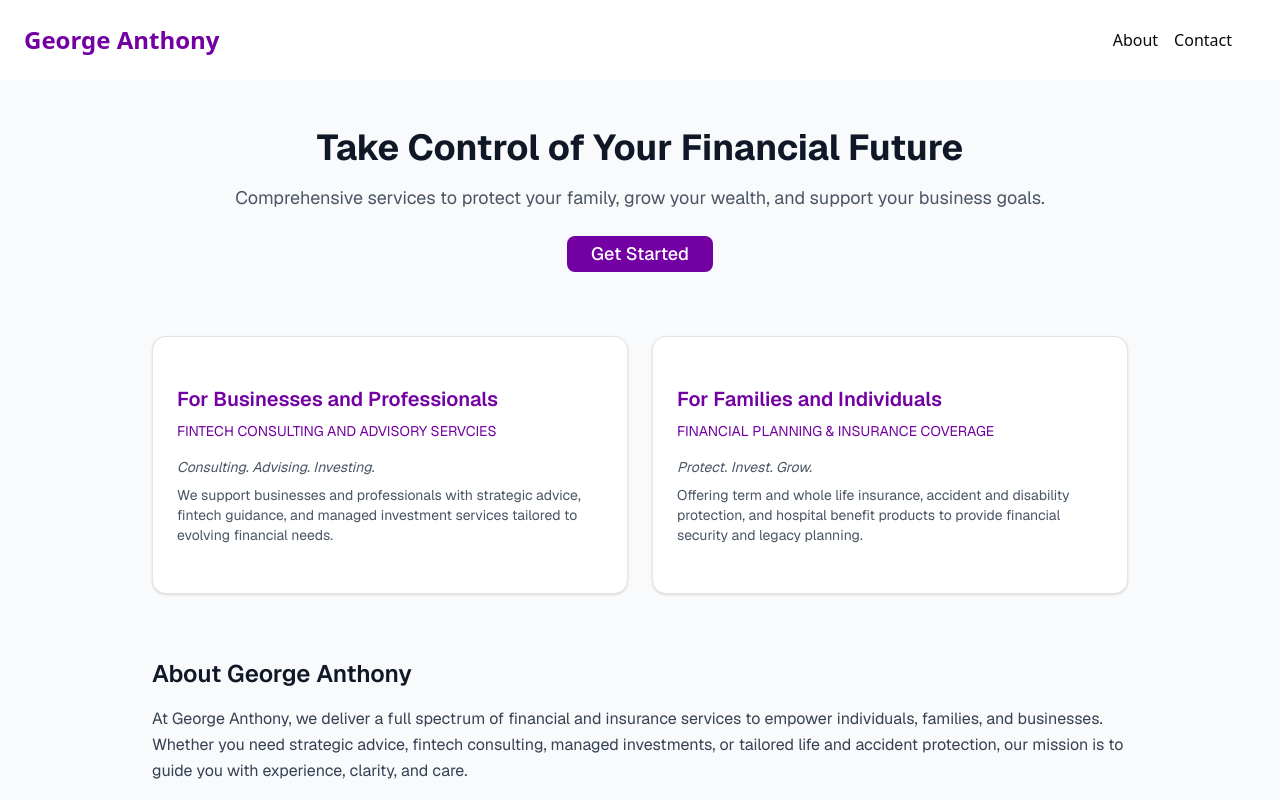
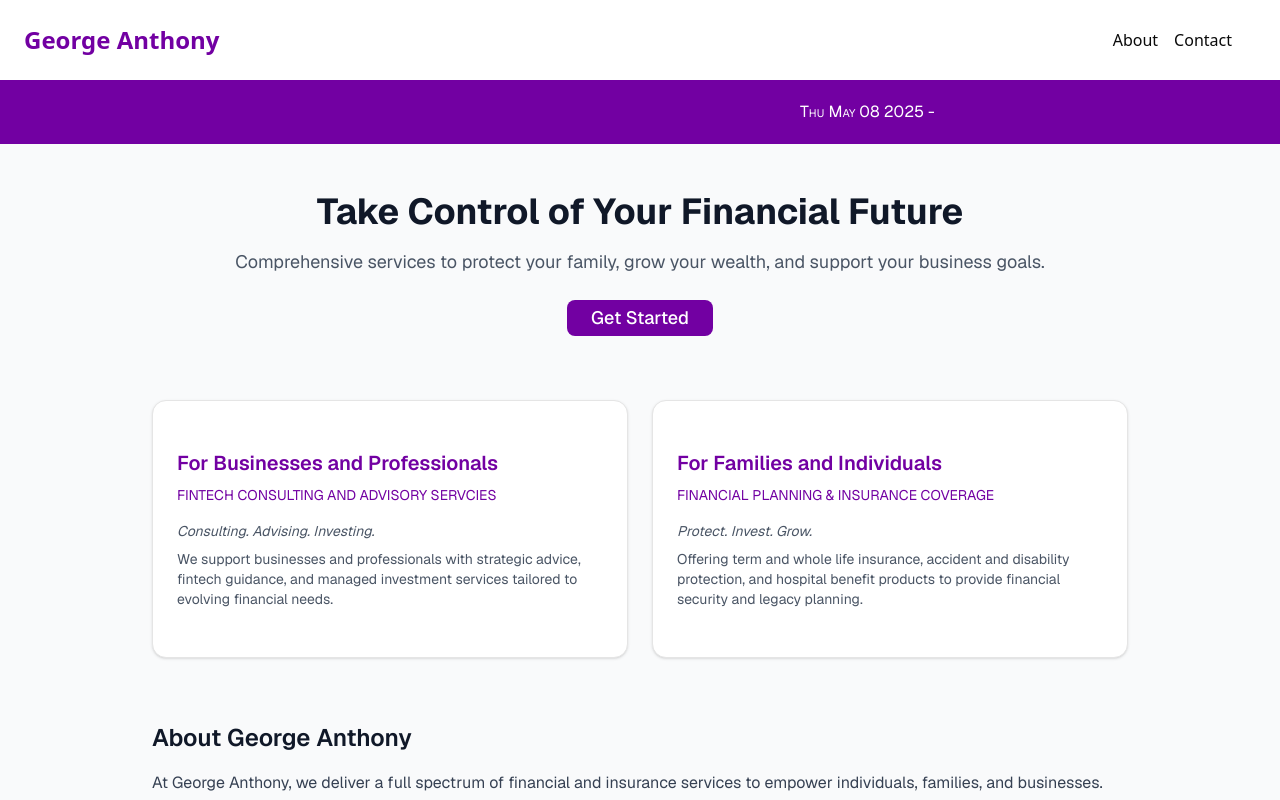
Before and after one commit to XiroEx/georgeanthony.net, a Next.js app in the folder webapp/: page / in a window 1280 px wide. Shown: the top 800 px of the page. Built offline with nearby package versions, Linux system fonts and the light colour scheme; no server answers; the database is empty.

Commit message:
homepage news ticker, server side fetching, first api route

```diff
--- a/webapp/package.json
+++ b/webapp/package.json
@@ -14,11 +14,13 @@
     "@radix-ui/react-slot": "^1.2.2",
     "class-variance-authority": "^0.7.1",
     "clsx": "^2.1.1",
+    "firebase": "^11.7.1",
     "firebase-functions": "^6.3.2",
     "lucide-react": "^0.508.0",
     "next": "15.3.2",
     "react": "^19.0.0",
     "react-dom": "^19.0.0",
+    "react-firebase-hooks": "^5.1.1",
     "tailwind-merge": "^3.2.0"
   },
   "devDependencies": {
--- /dev/null
+++ b/webapp/public/firebaseconfig.js
@@ -0,0 +1,8 @@
+export default {
+    apiKey: "AIzaSyAnl336nVk_9DIuvSe61tJp8KL6MP3oAbI",
+    authDomain: "georgeanthonycrm.firebaseapp.com",
+    projectId: "georgeanthonycrm",
+    storageBucket: "georgeanthonycrm.appspot.com",
+    messagingSenderId: "481589238305",
+    appId: "1:481589238305:web:f0abe53002bb3f6b572160"
+  }
--- /dev/null
+++ b/webapp/src/app/api/news/route.ts
@@ -0,0 +1,34 @@
+// filepath: /workspaces/georgeanthony.net/webapp/src/pages/api/news-summary.ts
+import { initializeApp } from "firebase/app";
+import { collection, doc, getDoc, getFirestore } from "firebase/firestore";
+import { NextResponse } from "next/server";
+import firebaseconfig from "../../../../public/firebaseconfig";
+
+export async function GET() {
+  const today = new Date().toDateString();
+  let newsSummary = "";
+  console.log("Fetching news summary for:", today);
+
+  try {
+    initializeApp(firebaseconfig);
+    const db = getFirestore();
+
+    const docRef = doc(collection(db, "news"), today);
+    const docSnap = await getDoc(docRef);
+
+    if (docSnap.exists()) {
+      const data = docSnap.data();
+      const latestHour = Object.keys(data)
+        .map(Number)
+        .filter((hour) => hour >= 0 && hour <= 23)
+        .sort((a, b) => b - a)[0];
+
+      newsSummary = latestHour !== undefined ? data[latestHour] : "";
+    }
+  } catch (error) {
+    console.error("Error fetching news summary:", error);
+    return NextResponse.json({ error: "Failed to fetch news summary" });
+  }
+
+  return NextResponse.json({ newsSummary });
+}
--- a/webapp/src/app/layout.tsx
+++ b/webapp/src/app/layout.tsx
@@ -2,8 +2,8 @@
 import Header from "@/components/header";
 import type { Metadata } from "next";
 import { Geist, Geist_Mono } from "next/font/google";
+import { Suspense } from "react";
 import "./globals.css";
-import { Suspense } from "react";
 
 const geistSans = Geist({
   variable: "--font-geist-sans",
--- a/webapp/src/app/page.tsx
+++ b/webapp/src/app/page.tsx
@@ -1,7 +1,6 @@
-'use client' //not forever
-
 import RotatingImage from "@/components/rotating_image";
 import ServiceDialogue from "@/components/service_dialogue";
+import TickerTape from "@/components/ticker_tape";
 import { Button } from "@/components/ui/button";
 import { DialogClose } from "@/components/ui/dialog";
 import { Input } from "@/components/ui/input";
@@ -23,9 +22,26 @@ import Link from "next/link";
     'https://assets.everspringpartners.com/dims4/default/a947561/2147483647/strip/true/crop/1518x612+0+0/resize/800x323!/format/jpg/quality/90/?url=http%3A%2F%2Feverspring-brightspot.s3.us-east-1.amazonaws.com%2F1d%2F30%2F93e3c8c4433dab3f70e89babe519%2Fmsfa-what-is-fintech.jpg'
   ]
 
-export default function FinancialServicesSite() {
+async function fetchNewsSummary() {
+  const baseUrl = "http://localhost:3000"; // Fallback to localhost for development
+
+  try {
+    const res = await fetch(`${baseUrl}/api/news`);
+    console.log(res);
+    const data = await res.json();
+    return data.newsSummary || "";
+  } catch (error) {
+    console.error("Error fetching news summary:", error);
+    return "Unable to fetch news summary.";
+  }
+}
+
+export default async function FinancialServicesSite() {
+  const newsSummary = await fetchNewsSummary();
+
   return (
     <div className=" bg-gray-50 text-gray-900 font-sans">
+      <TickerTape text={(new Date()).toDateString() + " - " + newsSummary} />
 
       <main className="px-6 py-12 max-w-5xl mx-auto">
         <section className="mb-16 text-center">
--- /dev/null
+++ b/webapp/src/components/ticker_tape.tsx
@@ -0,0 +1,81 @@
+'use client';
+
+import React, { useEffect, useRef, useState } from 'react';
+
+export default function TickerTape({ text }: { text: string }) {
+    const tickerRef = useRef<HTMLDivElement>(null);
+    const [isVisible, setIsVisible] = useState(false);
+
+    useEffect(() => {
+        const ticker = tickerRef.current;
+        if (ticker) {
+            let animationFrame: number;
+            let start: number | null = null;
+
+            // Make the text visible after 500ms
+            const visibilityTimeout = setTimeout(() => {
+                setIsVisible(true);
+            }, 500);
+
+            // Set the initial position of the text offscreen to the right
+            const containerWidth = ticker.parentElement?.offsetWidth || 0;
+            ticker.style.transform = `translateX(${containerWidth}px)`;
+
+            const scroll = (timestamp: number) => {
+                if (!start) start = timestamp;
+                const elapsed = timestamp - start;
+
+                // Calculate the total distance the text needs to travel
+                const totalDistance = containerWidth + ticker.scrollWidth;
+
+                // Move the text left and restart when fully offscreen
+                const currentPosition = containerWidth - (elapsed / 10) % totalDistance;
+                ticker.style.transform = `translateX(${currentPosition}px)`;
+
+                animationFrame = requestAnimationFrame(scroll);
+            };
+
+            const startAnimation = () => {
+                animationFrame = requestAnimationFrame(scroll);
+            };
+
+            // Delay the animation by 2 seconds
+            const animationTimeout = setTimeout(startAnimation, 500);
+
+            return () => {
+                clearTimeout(visibilityTimeout);
+                clearTimeout(animationTimeout);
+                cancelAnimationFrame(animationFrame);
+            };
+        }
+    }, []);
+
+    return (
+        <div
+            style={{
+                overflow: 'hidden',
+                whiteSpace: 'nowrap',
+                width: '100%',
+                height: '64px',
+                position: 'relative',
+                backgroundColor: '#7200a2',
+                color: '#fff',
+                display: 'flex',
+                alignItems: 'center',
+            }}
+        >
+            <div
+                ref={tickerRef}
+                style={{
+                    display: 'inline-block',
+                    whiteSpace: 'nowrap',
+                    position: 'absolute',
+                    visibility: isVisible ? 'visible' : 'hidden', // Toggle visibility
+                    fontVariant: 'small-caps',
+                }}
+            >
+                {text}
+            </div>
+        </div>
+    );
+}
```
Also changed, not shown: 1 other file (tests, documents, lock files or other folders).
